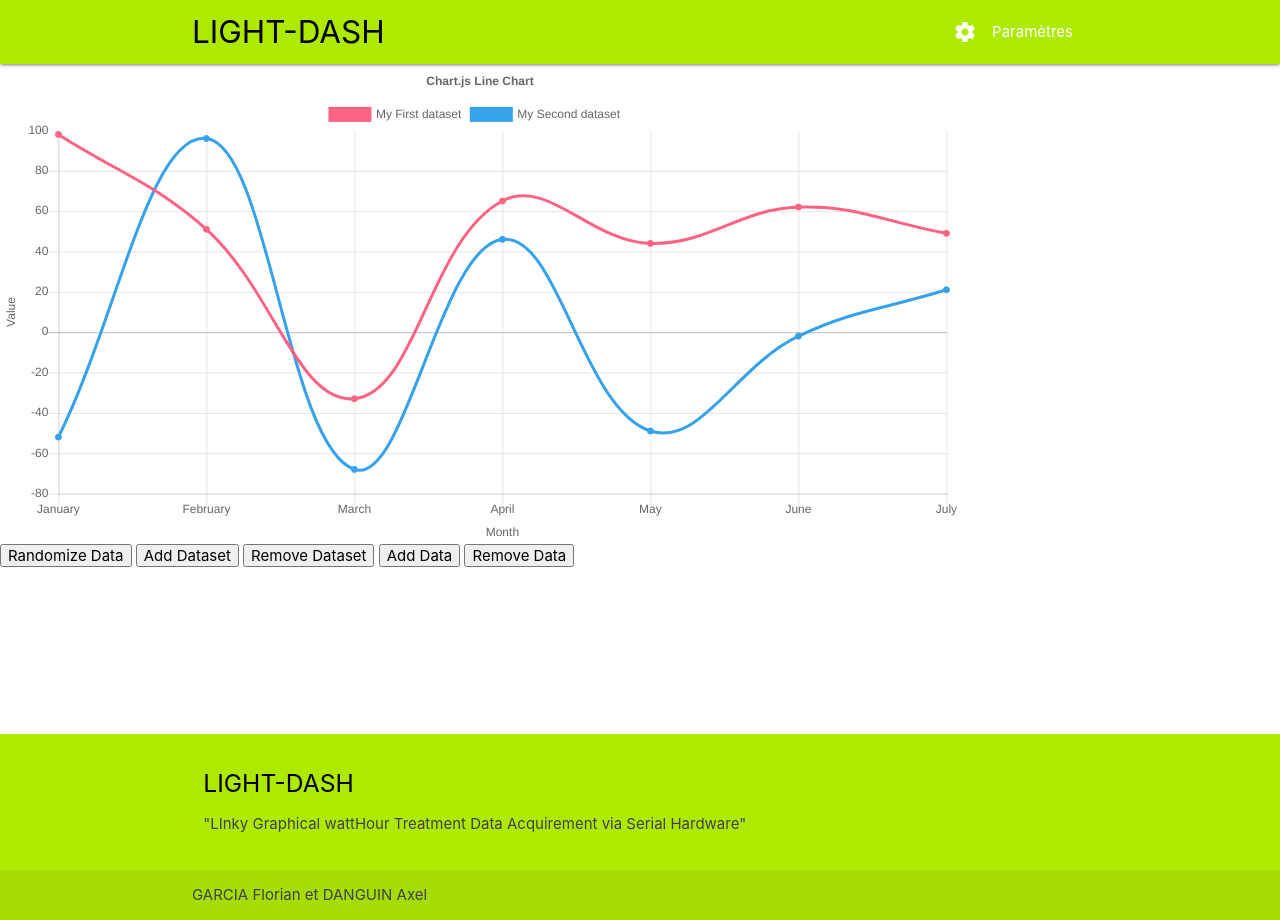
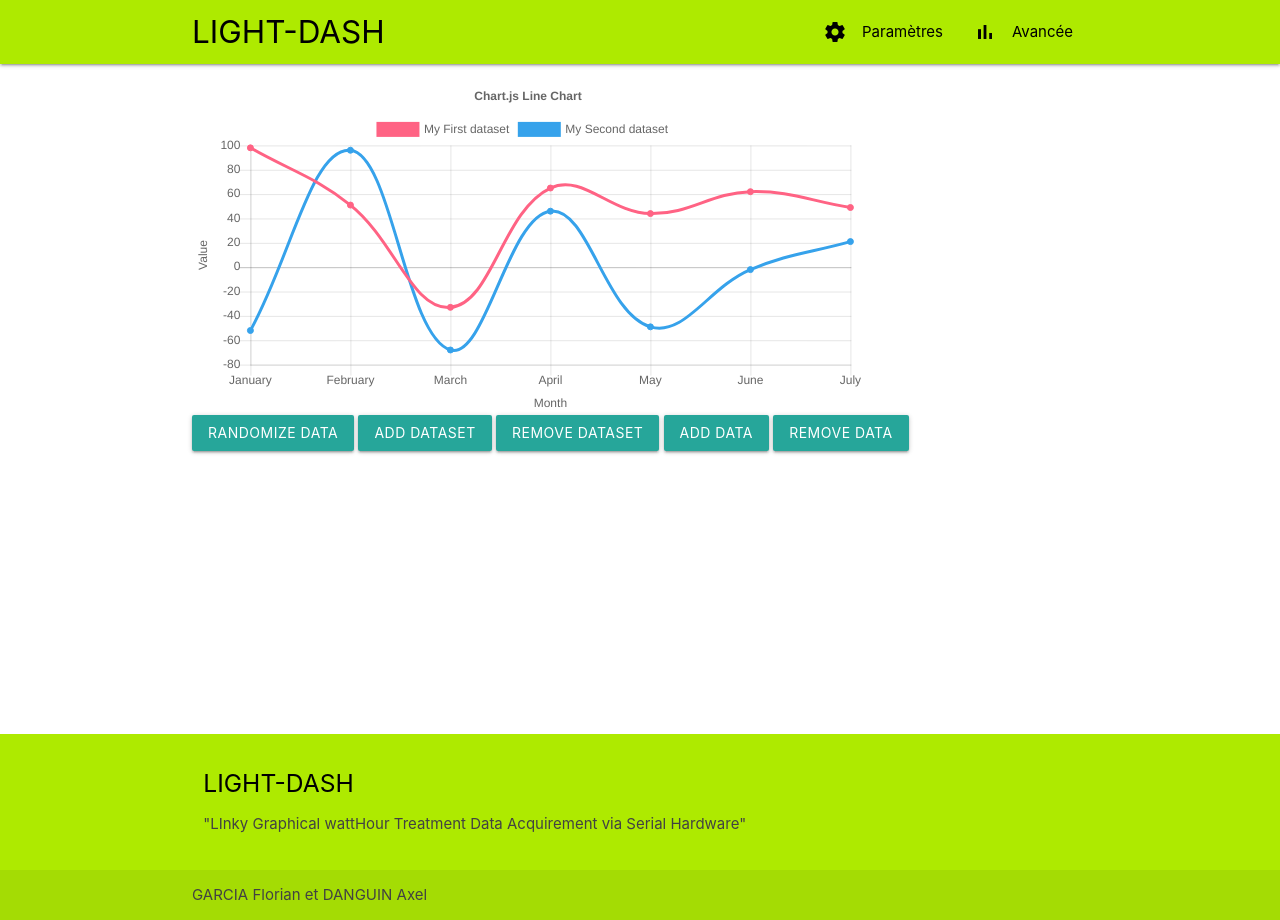
Before and after one commit to garciaflorian/LIGHT-DASH, a Django app: page / in a window 1280 px wide. Run offline with Django 3.2, Linux system fonts and the light colour scheme; some libraries are stand-ins or nearby versions.

Commit message:
add empty Advanced page

```diff
--- a/webapp/lightdash/templates/_index_clean.html
+++ b/webapp/lightdash/templates/_index_clean.html
@@ -20,26 +20,32 @@
             <a href="{% url 'index' %}" class="brand-logo black-text">LIGHT-DASH</a>
             <a href="#" data-target="mobile" class="sidenav-trigger"><i class="material-icons">menu</i></a>
             <ul class="right hide-on-med-and-down">
-                <li><a href="{% url 'settings' %}"><i class="material-icons left">settings</i>Paramètres</a></li>
+                <li><a href="{% url 'settings' %}" class="black-text"><i class="material-icons left">settings</i>Paramètres</a></li>
+                <li><a href="{% url 'advanced' %}" class="black-text"><i class="material-icons left">bar_chart</i>Avancée</a></li>
             </ul>
         </div>
     </nav>
 
     <ul class="sidenav" id="mobile">
         <li><a href="{% url 'settings' %}"><i class="material-icons">settings</i>Paramètres</a></li>
+        <li><a href="{% url 'advanced' %}"><i class="material-icons left">bar_chart</i>Avancée</a></li>
     </ul>
 
 
     <main>
         {% block main %}
+          <div class="container">
+            <div class="section">
         <div style="width:75%;">
             <canvas id="canvas"></canvas>
         </div>
-        <button id="randomizeData">Randomize Data</button>
-        <button id="addDataset">Add Dataset</button>
-        <button id="removeDataset">Remove Dataset</button>
-        <button id="addData">Add Data</button>
-        <button id="removeData">Remove Data</button> {% endblock %}
+        <button class="waves-effect waves-light btn" id="randomizeData">Randomize Data</button>
+        <button class="waves-effect waves-light btn" id="addDataset">Add Dataset</button>
+        <button class="waves-effect waves-light btn" id="removeDataset">Remove Dataset</button>
+        <button class="waves-effect waves-light btn" id="addData">Add Data</button>
+        <button class="waves-effect waves-light btn" id="removeData">Remove Data</button>
+              </div></div>
+        {% endblock %}
     </main>
 
 
--- a/webapp/lightdash/views.py
+++ b/webapp/lightdash/views.py
@@ -8,3 +8,6 @@ def index(request):
 
 def settings(request):
     return render(request, 'settings.html', locals())
+
+def advanced(request):
+    return render(request, 'advanced.html', locals())
--- a/webapp/webapp/urls.py
+++ b/webapp/webapp/urls.py
@@ -21,6 +21,7 @@ from django.conf.urls.static import static
 urlpatterns = [
     path('', views.index, name='index'),
     path('settings/', views.settings, name='settings'),
+    path('advanced/', views.advanced, name='advanced'),
     path('lightdash/', include('lightdash.urls')),
     path('admin/', admin.site.urls),
 ]
```
Also changed, not shown: webapp/lightdash/templates/advanced.html (added, +8 -0 lines).
